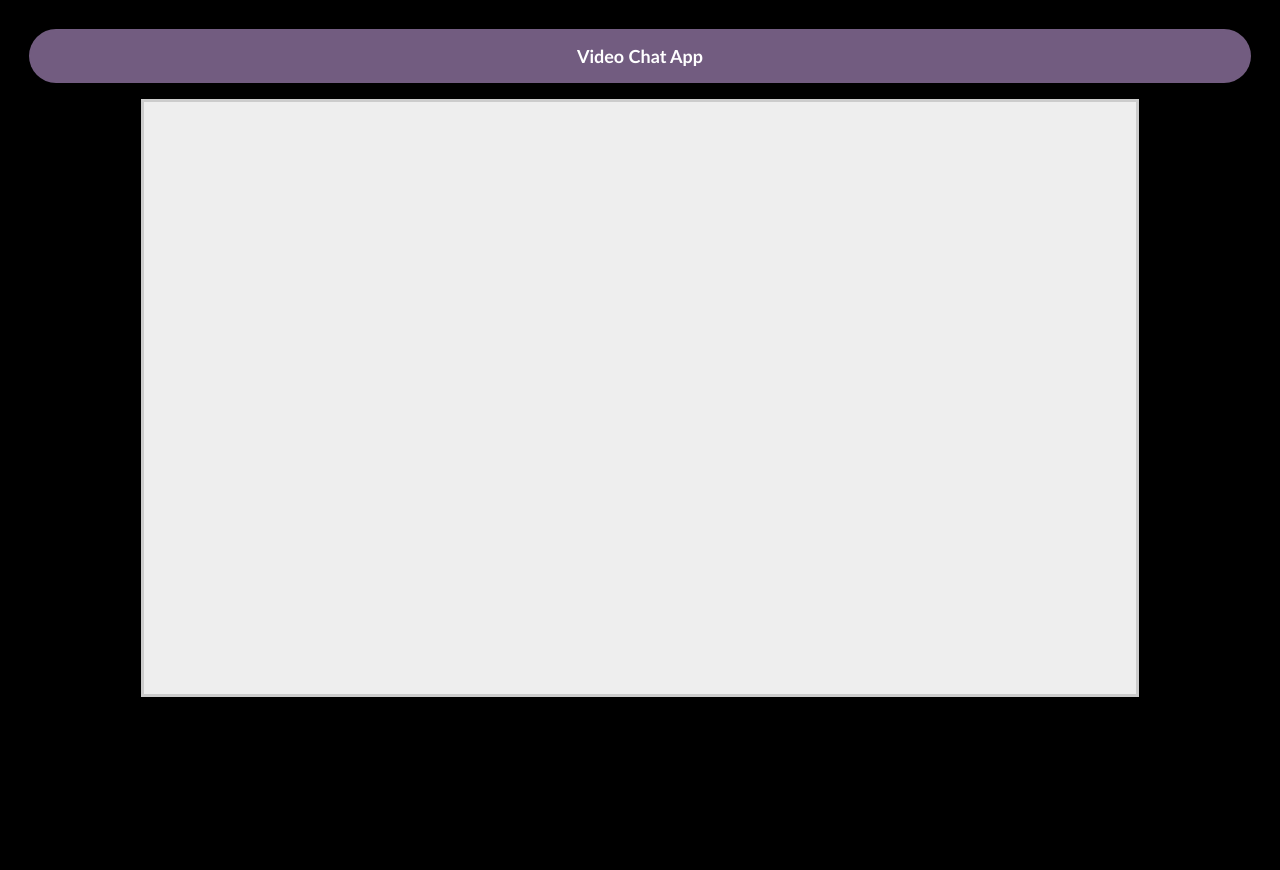
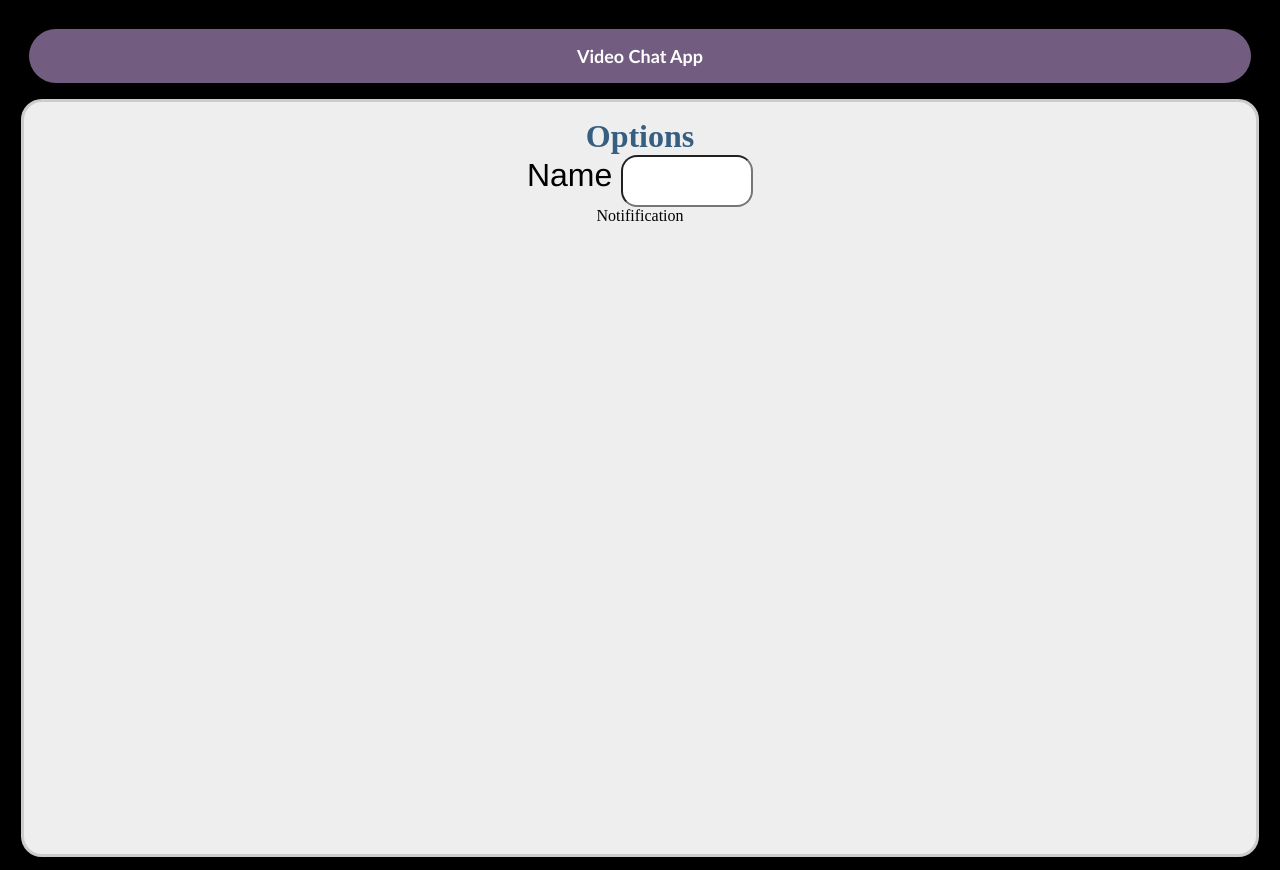
Before and after one commit to JayroGG/VideChatClient, a React (Create React App) app: page / in a window 1280 px wide. Before the commit the page ends 800 px from the top, so only its background shows below. Built offline with nearby package versions, Linux system fonts and the light colour scheme; no server answers.

Commit message:
Develop the Options component where the calling, answering, and hangUp functions will be used

```diff
--- a/src/App.css
+++ b/src/App.css
@@ -36,6 +36,14 @@ body{
   padding-left:  10px;
 }
 
+.frame {
+  width: 75rem;
+  height: 45rem;
+  border-radius: 1.3rem;
+  margin: auto;
+  padding: 1rem;
+}
+
 @keyframes title {
   from{
     margin: 0rem;
--- a/src/App.js
+++ b/src/App.js
@@ -6,10 +6,12 @@ import './App.css'
 const App = () => {
   return <div className='center'>
     <h1 className='title'> Video Chat App</h1>
-    <VideoPlayer />
-    <Options>
-      <Notifications />
-    </Options>
+    <div className='frame'>
+      <VideoPlayer />
+      <Options>
+        <Notifications />
+      </Options>
+    </div>
   </div>
 }
 
--- a/src/components/Options.css
+++ b/src/components/Options.css
@@ -7,3 +7,27 @@
   background-color: red;
   color: white;
 }
+
+.box{
+  align-items: center;
+  text-align: center;
+  height: 30rem;
+  width: 30rem;
+  box-shadow: rgba(50, 50, 93, 0.25) 0px 30px 60px -12px inset, rgba(0, 0, 0, 0.3) 0px 18px 36px -18px inset;
+}
+
+.options{
+  color: rgb(54, 94, 129);
+}
+
+.input{
+  border-radius: 1rem;
+  height: 3rem;
+  width: 8rem;
+}
+
+label {
+  font-family: 'Franklin Gothic Medium', 'Arial Narrow', Arial, sans-serif;
+  color: black;
+  font-size: xx-large;
+}
--- a/src/components/Options.js
+++ b/src/components/Options.js
@@ -1,11 +1,19 @@
 import './Options.css'
 import { CopyToClipboard } from 'react-copy-to-clipboard'
 import { SocketContext } from '../context/SocketContext'
+import { useContext, useState } from 'react'
 
 const Options = ({ children }) => {
-  return <div>
-    Options
+  const {me, callAccepted, name, setName, callEnded, leaveCall, callUser} = useContext(SocketContext)
+  const [idToCall, setIdToCall] = useState('')
+
+  return <>
+    <h1 className='options'>Options</h1>
+      <form noValidate autoComplete='off'>
+        <label for="" >Name </label>
+        <input type="text" name="name" value="" className='input'/>
+      </form>
     {children}
-  </div>
+  </>
 }
 export default Options
--- a/src/components/VideoPlayer.css
+++ b/src/components/VideoPlayer.css
@@ -8,11 +8,25 @@
 }
 
 .myVideo {
+  border-radius: 2rem;
+  width: auto;
+  height: auto;
+  animation: myvideo .5s forwards 1 ease-in;
+}
+
+.userVideo{
+  border-radius: 2rem;
   width: auto;
   height: auto;
 }
 
-.userVideo{
-  width: auto;
-  height: auto;
+@keyframes myvideo {
+  from{
+    width: 0;
+    height: 0;
+  }
+  to{
+    border-radius: 2rem;
+    width: 45rem;
+  }
 }
--- a/src/components/VideoPlayer.js
+++ b/src/components/VideoPlayer.js
@@ -4,7 +4,7 @@ import './VideoPlayer.css'
 
 const VideoPlayer = () => {
   const { name, callAccepted, myVideo, userVideo, callEnded, stream, call } = useContext(SocketContext)
-  return <div className='frame'>
+  return <>
     {
       stream && (
         <div>
@@ -21,7 +21,7 @@ const VideoPlayer = () => {
         </div>
       )
     }
-  </div>
+  </>
 }
 
 export default VideoPlayer
```
